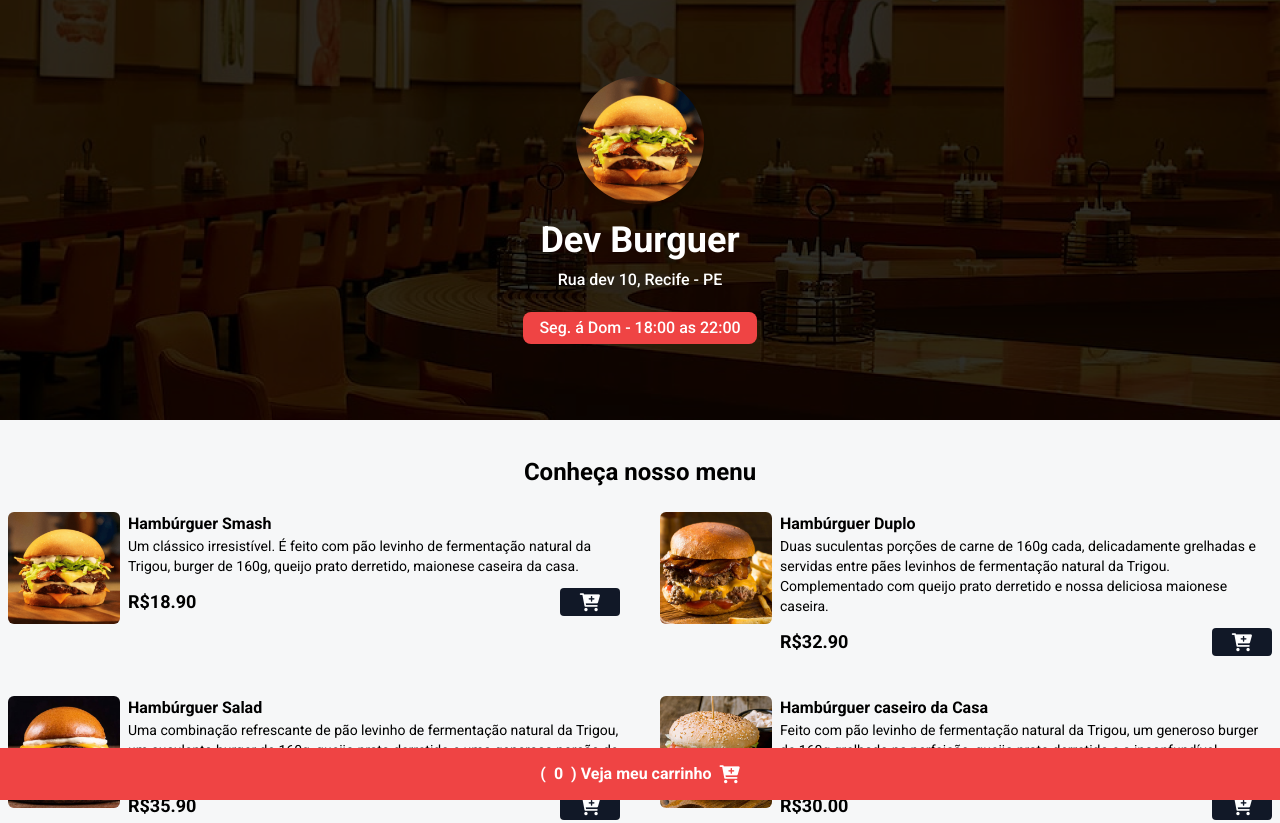
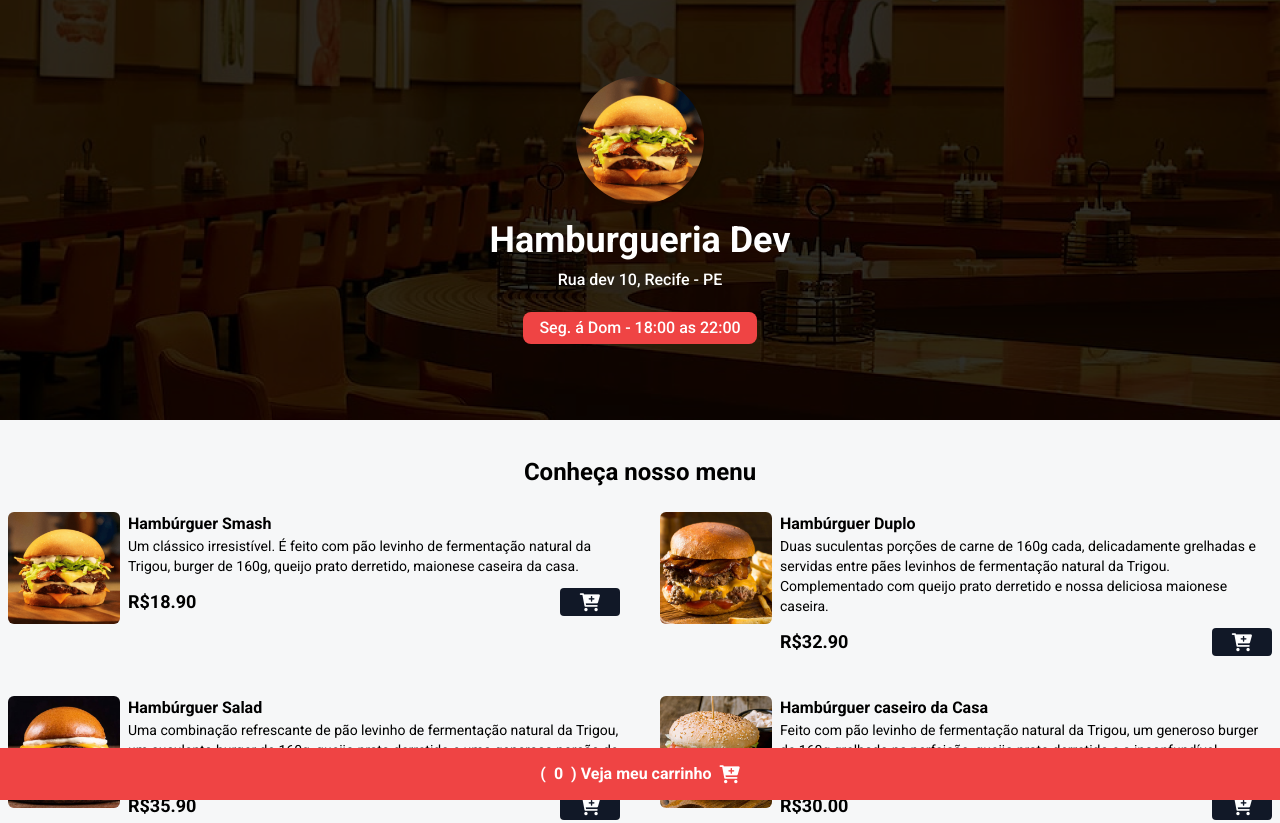
Before and after one commit to GildoAdrianoZERO/Hamburgueria, a website: page index.html in a window 1280 px wide. Shown: the top 823 px of the page. Drawn offline with nearby package versions, Linux system fonts and the light colour scheme.

Commit message:
modificacao

```diff
--- a/index.html
+++ b/index.html
@@ -14,7 +14,7 @@
     <link rel="stylesheet" href="./style/output.css">
 
 
-    <title>Dev Burguer - A melhor hamburgueria dev!</title>
+    <title>Hamburgueria Dev</title>
 </head>
 <body>
     <!--HEADER-->
@@ -26,7 +26,7 @@
             class="w-32 h-32 rounded-full shadow-lg hover:scale-110 duration-200"
             />
             <h1 class="text-4xl mt-4 mb-2 font-bold text-white">
-                Dev Burguer
+                Hamburgueria Dev
             </h1>
 
             <span class="text-white font-medium">Rua dev 10, Recife - PE</span>
```
